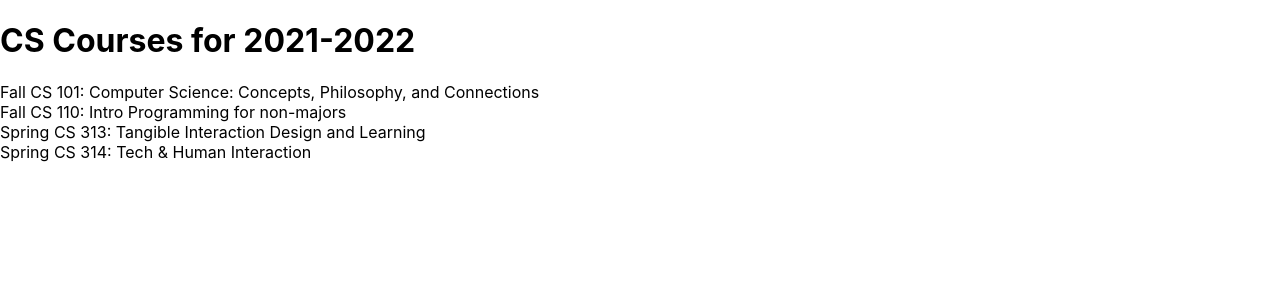
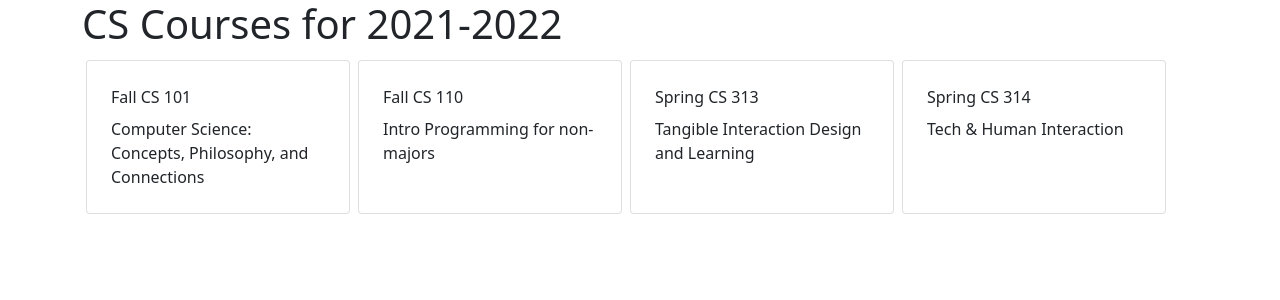
Before and after one commit to sathviksathu/cs497-course-planner, a React (Create React App) app: page / in a window 1280 px wide. Shown: the top 300 px of the page. Built offline with nearby package versions, Linux system fonts and the light colour scheme.

Commit message:
stylized the page

```diff
--- a/package.json
+++ b/package.json
@@ -6,6 +6,7 @@
     "@testing-library/jest-dom": "^5.14.1",
     "@testing-library/react": "^11.2.7",
     "@testing-library/user-event": "^12.8.3",
+    "bootstrap": "^5.1.0",
     "react": "^17.0.2",
     "react-dom": "^17.0.2",
     "react-scripts": "4.0.3",
--- a/src/App.css
+++ b/src/App.css
@@ -11,6 +11,11 @@
   .App-logo {
     animation: App-logo-spin infinite 20s linear;
   }
+}
+
+.course-list {
+  display: grid;
+  grid-template-columns: repeat(auto-fill, minmax(12rem, 17rem));
 }
 
 .App-header {
--- a/src/App.js
+++ b/src/App.js
@@ -1,4 +1,6 @@
+import React from 'react';
 import logo from './logo.svg';
+import 'bootstrap/dist/css/bootstrap.min.css';
 import './App.css';
 
 const schedule = {
@@ -41,20 +43,29 @@
   course.id.slice(1,4)
 );
 
-const getCourseTitle = ( course ) => (
-  course.title
-);
-
 const Course = ( { course } ) => (
- <div> { getCourseTerm(course) } CS { getCourseNumber(course) }: { getCourseTitle(course) } </div>
+<div className="card m-1 p-2">
+  <div className="card-body" >
+    <div className="card-title">
+      { getCourseTerm(course) } CS { getCourseNumber(course) }
+    </div>
+    <div className="card-text">
+      { course.title }
+    </div>
+  </div>
+</div>
 );
 
 const CourseList = ({ courses }) => (
-  Object.values(courses).map(course => <Course course = { course }/>)
+  <div className="course-list">
+    { Object.values(courses).map(course => <Course key = { course.id } course = { course }/>) }
+  </div>
+
 );
 
+
 const App = () =>  (
-  <div>
+  <div className="container">
     <Banner title = { schedule.title } />
     <CourseList courses = { schedule.courses }/>
   </div>
```
Also changed, not shown: 1 other file (tests, documents, lock files or other folders).
